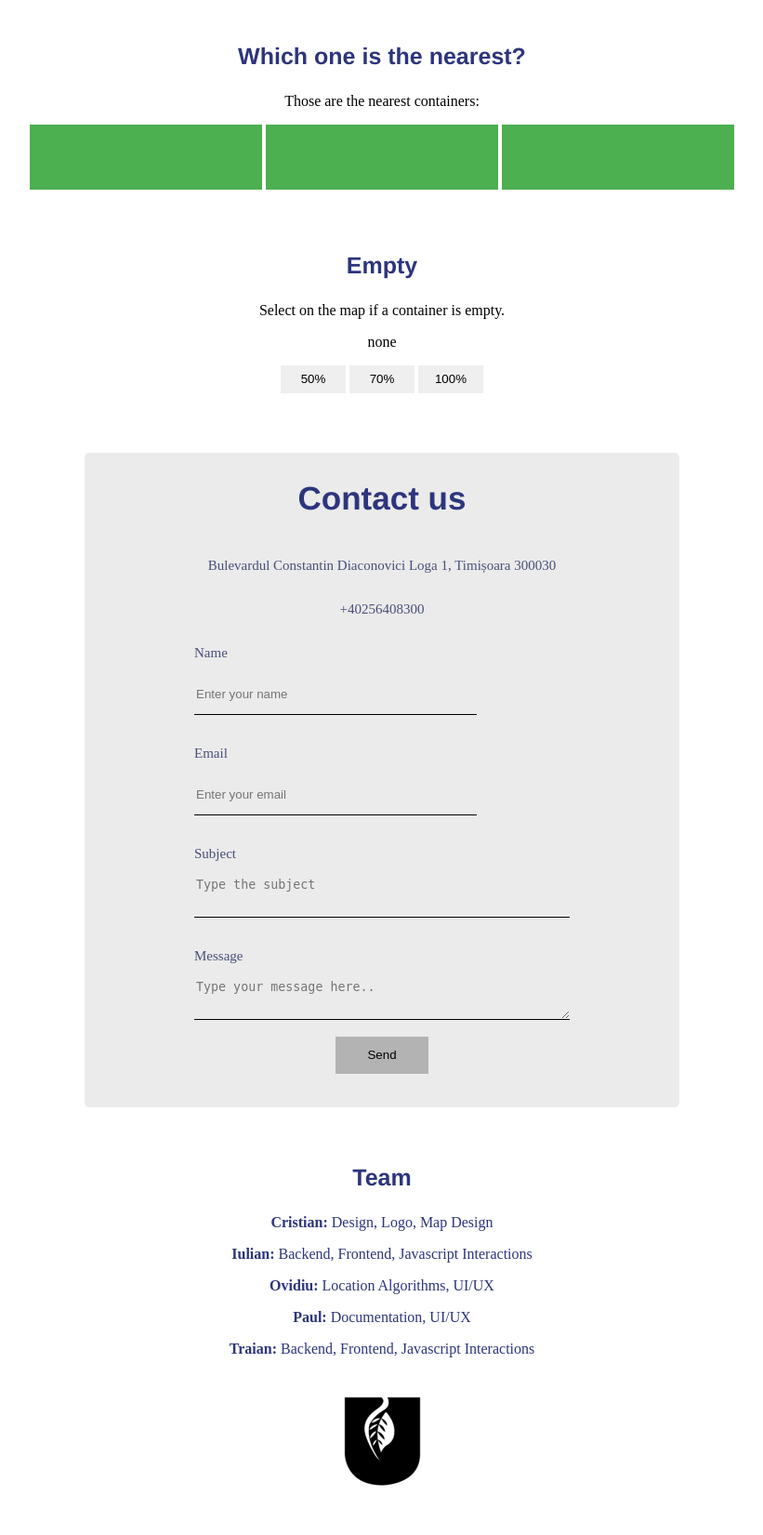
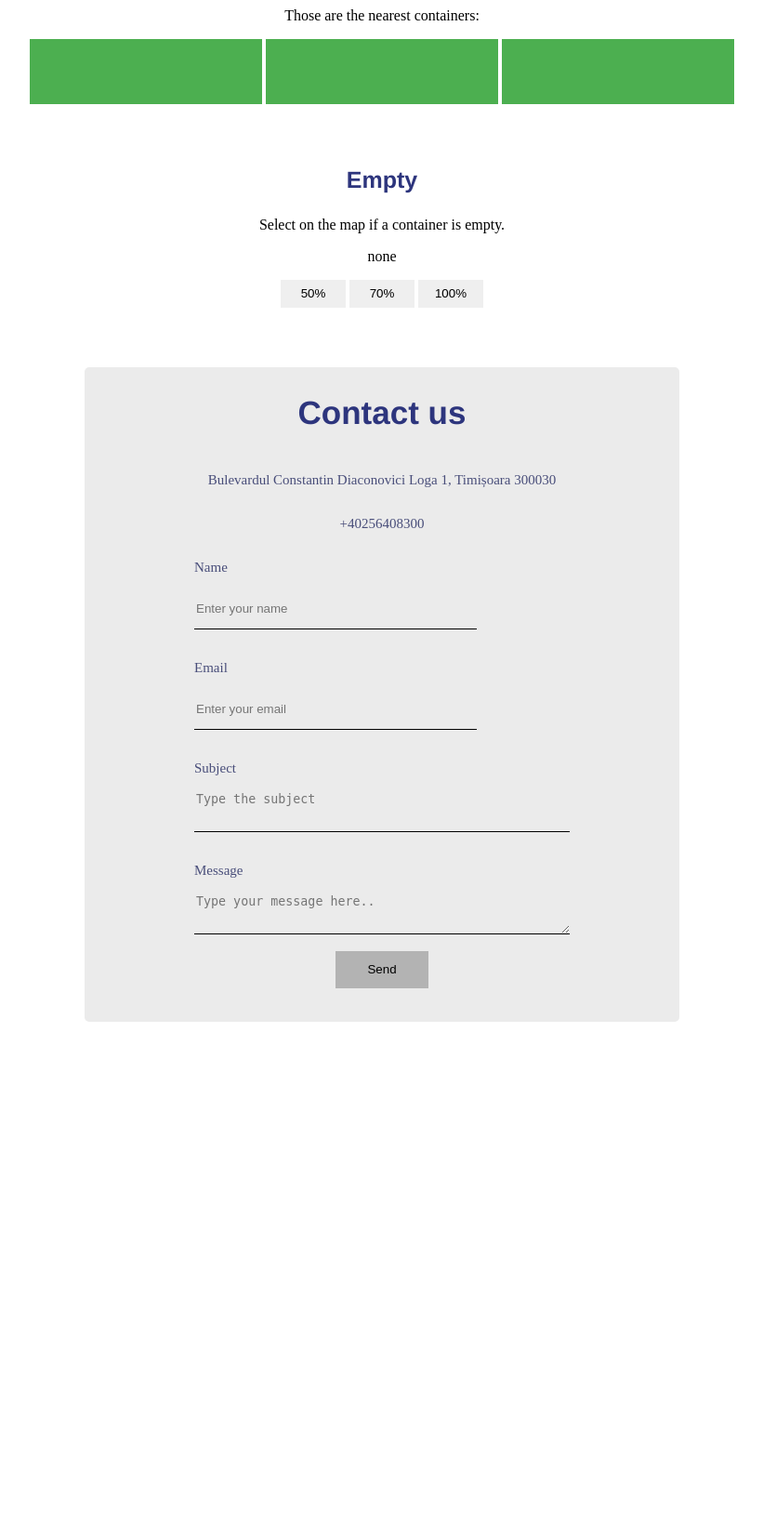
Before and after one commit to traianrdu/CollectingSystemTimisoara, a Flask app: template templates/home.html in a window 1280 px wide. Shown: the part 1760-3411 px from the top of the page at 93% size, without its empty margins (229-1050 px from the left). After the commit the page ends 2859 px from the top, so only its background shows below. Run offline with Flask 2, Linux system fonts and the light colour scheme; the template is opened without the code that fills it: most values are stand-ins (such as "Sample title", 1, 10 or a date in 2020); some libraries are stand-ins or nearby versions.

Commit message:
Add files via upload

```diff
--- a/main.py
+++ b/main.py
@@ -31,10 +31,11 @@
     json_data = get_points()
     # User session for feed back, the 0 and 1 will be replaced
     if "userInSession" in session:
-        1
+        style="block"
+        styleM = "none"
     else:
-        0
-
+        style="none"
+        styleM="block"
     if request.method == "POST":
         name = request.form['name']
         mail = request.form['email']
@@ -50,7 +51,7 @@
         db.session.add(saveInDB)
         db.session.commit()
 
-    return render_template("home.html", env_key=os.getenv("GOOGLE_CLOUD_KEY"), json_data=json_data)
+    return render_template("home.html", env_key=os.getenv("GOOGLE_CLOUD_KEY"), json_data=json_data, styleOf=style, styleM=styleM)
 
 
 @app.route("/contact", methods=['POST', 'GET'])
@@ -131,6 +132,7 @@
             if bcrypt.checkpw(password.encode('utf-8'), selectUserFromDB.password):
                 session["userInSession"] = username
                 message = "Now you are signed in!"
+                session.permanent = True
             else:
                 message = "Password incorrect!"
 
@@ -150,7 +152,9 @@
 
 @app.route("/emptyCont" , methods=['POST','GET'])
 def empty():
+    style = 1
     if 'userInSession' in session:
+
         if request.method == 'POST':
             nameOfEmptyCan = request.form['name']
             percentOfCan = request.form['percent']
@@ -208,7 +212,6 @@
                     selectContainerFromDB.perc_100 = selectContainerFromDB.perc_100 + 1
                     db.session.commit()
 
-            print(nameOfEmptyCan + " " + percentOfCan)
     return render_template("home.html")
 
 
--- a/templates/contact.html
+++ b/templates/contact.html
@@ -6,9 +6,8 @@
 
 <div class="introduction">
     <div class="title">
-        <img src="{{url_for('static', filename='style/photos/First.png')}}" alt="Recycle image" class="recycle">
-        <br><br>
-        <img src="{{url_for('static', filename='style/photos/title.png')}}" alt="Recycle image" class="recycle">
+        <img src="{{url_for('static', filename='style/photos/recycle.webp')}}" alt="Recycle image" class="recycle">
+        <h2 class="titleH2">uCycle</h2>
     </div>
 
     <div class="navbar">
--- a/templates/home.html
+++ b/templates/home.html
@@ -6,9 +6,8 @@
 
     <div class="introduction">
         <div class="title">
-            <img src="{{url_for('static', filename='style/photos/First.png')}}" alt="Recycle image" class="recycle">
-            <br><br>
-            <img src="{{url_for('static', filename='style/photos/title.png')}}" alt="Recycle image" class="recycle">
+            <img src="{{url_for('static', filename='style/photos/recycle.webp')}}" alt="Recycle image" class="recycle">
+            <h2 class="titleH2">uCycle</h2>
         </div>
 
         <div class="navbar">
@@ -52,8 +51,14 @@
 
     </div>
 
+    <p id="setStyle" style="display: none;">{{styleOf}}</p>
+    <p id="setStyleM" style="display: none;">{{styleM}}</p>
+
     <h3 style="margin-top:5%">Empty</h3>
-    <div>
+
+    <div style="display:block" id="EmptyDiv">
+
+
         <div id="EMPTY">
             <p>Select on the map if a container is empty.</p>
             <p id="emptyContainerPres">none</p>
@@ -69,7 +74,17 @@
         <div id="FEEDBACK" style="display: none;">
             <p>Thank you for your feedback!</p>
         </div>
+    </div>
 
+    <p id="messageToSignIn" style="display:none">In order to give feedback you need to sigin/signup on the page!</p>
+
+    <script>
+        x=document.getElementById("setStyle").innerHTML
+        document.getElementById("EmptyDiv").style.display = x;
+
+        y=document.getElementById("setStyleM").innerHTML
+        document.getElementById("messageToSignIn").style.display = y;
+    </script>
     <script>
         /*function nearest() {
 
@@ -145,15 +160,4 @@
     </div>
 
     <br><br>
-
-    <div class="team">
-        <h3 style="color: #2d357d">Team</h3>
-        <p style="color: #2d357d"><b>Cristian:</b> Design, Logo, Map Design</p>
-        <p style="color: #2d357d"><b>Iulian:</b> Backend, Frontend, Javascript Interactions</p>
-        <p style="color: #2d357d"><b>Ovidiu:</b> Location Algorithms, UI/UX</p>
-        <p style="color: #2d357d"><b>Paul:</b> Documentation, UI/UX</p>
-        <p style="color: #2d357d"><b>Traian:</b> Backend, Frontend, Javascript Interactions</p>
-        <img src="{{url_for('static', filename='style/photos/black-first.png')}}" alt="Recycle image" class="recycle">
-    </div>
-    <br><br>
 {% endblock %}
--- a/templates/materials.html
+++ b/templates/materials.html
@@ -6,9 +6,8 @@
 
 <div class="introduction">
     <div class="title">
-        <img src="{{url_for('static', filename='style/photos/First.png')}}" alt="Recycle image" class="recycle">
-        <br><br>
-        <img src="{{url_for('static', filename='style/photos/title.png')}}" alt="Recycle image" class="recycle">
+        <img src="{{url_for('static', filename='style/photos/recycle.webp')}}" alt="Recycle image" class="recycle">
+        <h2 class="titleH2">uCycle</h2>
     </div>
 
     <div class="navbar">
```
Also changed, not shown: templates/signin.html (+3 -4 lines), templates/signup.html (+3 -4 lines). Lines whose indentation alone changed are shown as unchanged.
